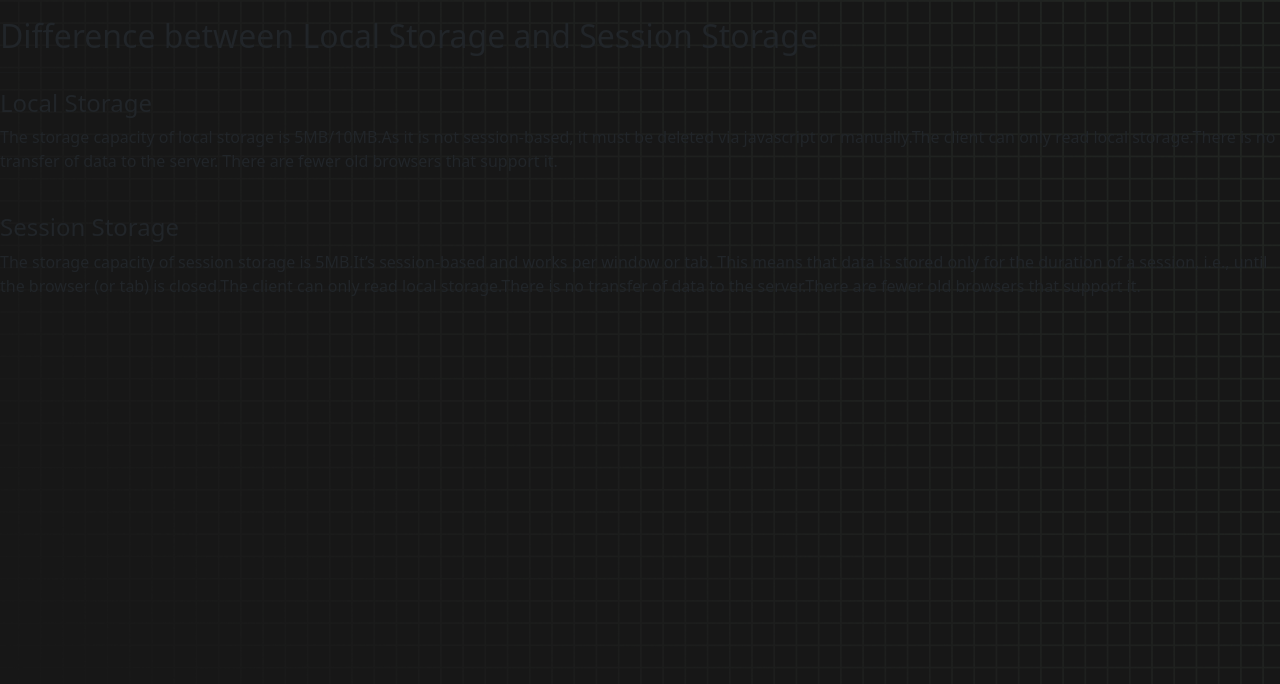
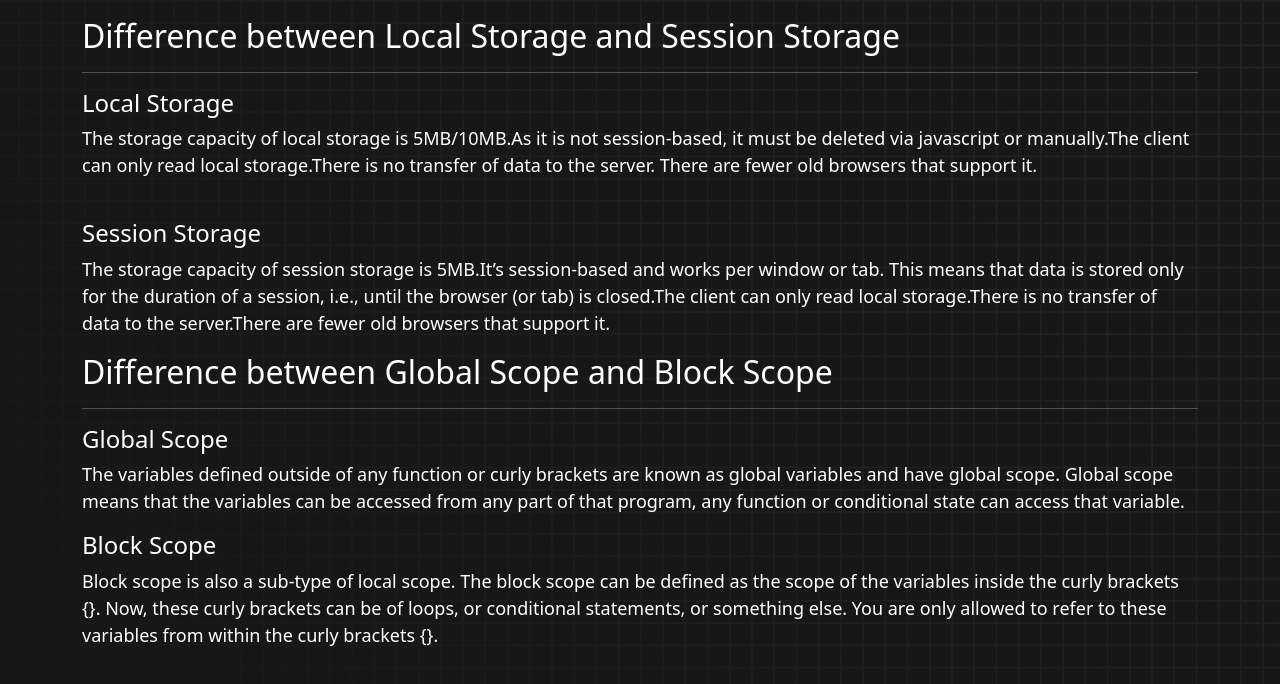
Before and after one commit to Hiru1728/speed-monster, a plain HTML site: page blog.html in a window 1280 px wide. Shown: the part 72-756 px from the top of the page. Drawn offline with nearby package versions, Linux system fonts and the light colour scheme.

Commit message:
added difference between Global and block scope

```diff
--- a/blog.html
+++ b/blog.html
@@ -5,18 +5,27 @@
     <meta charset="UTF-8" />
     <meta http-equiv="X-UA-Compatible" content="IE=edge" />
     <meta name="viewport" content="width=device-width, initial-scale=1.0" />
-    <title>Speed Monster</title>
+    <title>Question Blog</title>
     <link rel="stylesheet" href="styles.css" />
     <link rel="preconnect" href="https://fonts.googleapis.com" />
     <link rel="preconnect" href="https://fonts.gstatic.com" crossorigin />
     <link href="https://fonts.googleapis.com/css2?family=Zilla+Slab:wght@300;400;500&display=swap" rel="stylesheet" />
     <link href="https://cdn.jsdelivr.net/npm/bootstrap@5.2.1/dist/css/bootstrap.min.css" rel="stylesheet"
         integrity="sha384-iYQeCzEYFbKjA/T2uDLTpkwGzCiq6soy8tYaI1GyVh/UjpbCx/TYkiZhlZB6+fzT" crossorigin="anonymous">
+    <style>
+        .font-color {
+            color: white;
+        }
+
+        p {
+            font-size: 18px;
+        }
+    </style>
 </head>
 
-<body>
+<body class="container">
     <h1 class="title"><img src="./logo.png" /></h1>
-    <div>
+    <div class="font-color">
         <h2>Difference between Local Storage and Session Storage</h2>
         <hr>
         <h4>Local Storage</h4>
@@ -28,7 +37,22 @@
         <p>The storage capacity of session storage is 5MB.It’s session-based and works per window or tab. This means
             that data is stored only for the duration of a session, i.e., until the browser (or tab) is closed.The
             client can only read local storage.There is no transfer of data to the server.There are fewer old browsers
-            that support it.</p>
+            that support it.
+        </p>
+    </div>
+    <div class="font-color">
+        <h2>Difference between Global Scope and Block Scope</h2>
+        <hr>
+        <h4>Global Scope</h4>
+        <p>The variables defined outside of any function or curly brackets are known as global variables and have global
+            scope. Global scope means that the variables can be accessed from any part of that program, any function or
+            conditional state can access that variable.
+        </p>
+        <h4>Block Scope</h4>
+        <p>Block scope is also a sub-type of local scope. The block scope can be defined as the scope of the variables
+            inside the curly brackets {}. Now, these curly brackets can be of loops, or conditional statements, or
+            something else. You are only allowed to refer to these variables from within the curly brackets {}.
+        </p>
     </div>
 
     <script src="./history.js"></script>
```
